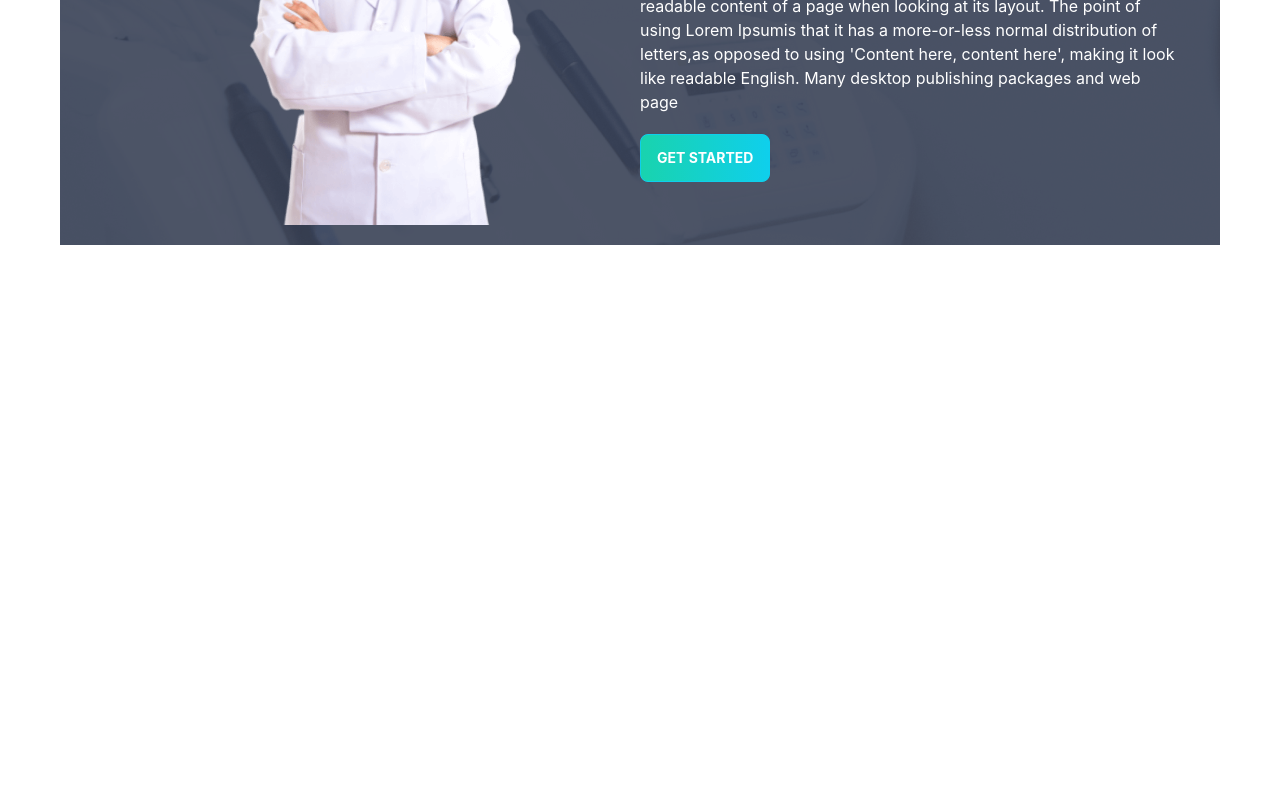
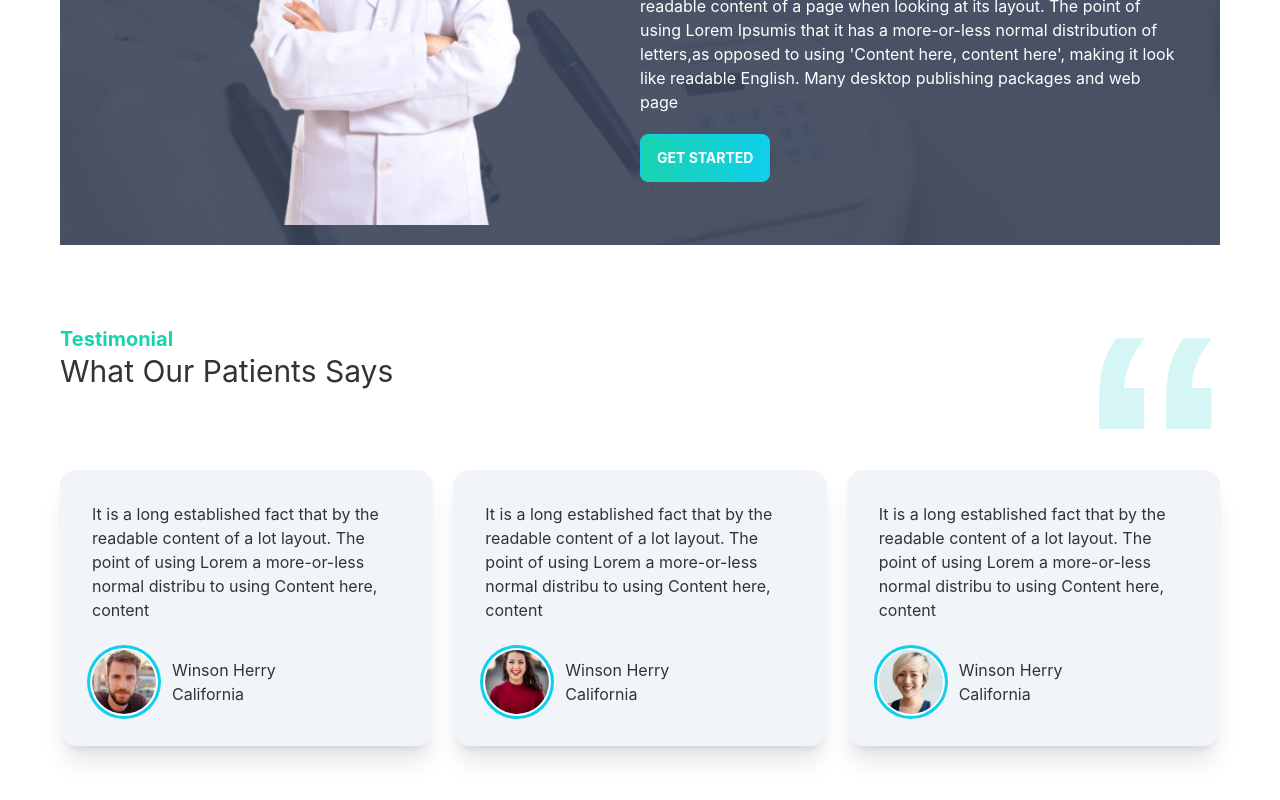
Before and after one commit to moniruzzaman01/doctors-portal-client-with-tailwind, a React (Create React App) app: page / in a window 1280 px wide. Shown: the part 2348-3148 px from the top of the page. Before the commit the page ends 2593 px from the top, so only its background shows below. Built offline with nearby package versions, Linux system fonts and the light colour scheme.

Commit message:
testimonial section added

```diff
--- a/src/Pages/Home/Main/Home.js
+++ b/src/Pages/Home/Main/Home.js
@@ -1,6 +1,7 @@
 import React from "react";
 import HomeAppointment from "../HomeAppointment";
 import Service from "../Service/Service";
+import Testimonial from "../Testimonial/Testimonial";
 import Banner from "./Banner";
 import Info from "./Info";
 
@@ -11,6 +12,7 @@ const Home = () => {
       <Info />
       <Service />
       <HomeAppointment />
+      <Testimonial />
     </div>
   );
 };
--- /dev/null
+++ b/src/Pages/Home/Testimonial/Testimonial.js
@@ -0,0 +1,59 @@
+import React from "react";
+import quote from "../../../assets/icons/quote.svg";
+import TestimonialCard from "./TestimonialCard";
+import people1 from "../../../assets/images/people1.png";
+import people2 from "../../../assets/images/people2.png";
+import people3 from "../../../assets/images/people3.png";
+
+const Testimonial = () => {
+  const testimonials = [
+    {
+      img: people1,
+      name: "Winson Herry",
+      comment:
+        "It is a long established fact that by the readable content of a lot layout. The point of using Lorem a more-or-less normal distribu to using Content here, content",
+      address: "California",
+    },
+    {
+      img: people2,
+      name: "Winson Herry",
+      comment:
+        "It is a long established fact that by the readable content of a lot layout. The point of using Lorem a more-or-less normal distribu to using Content here, content",
+      address: "California",
+    },
+    {
+      img: people3,
+      name: "Winson Herry",
+      comment:
+        "It is a long established fact that by the readable content of a lot layout. The point of using Lorem a more-or-less normal distribu to using Content here, content",
+      address: "California",
+    },
+  ];
+
+  return (
+    <section className="mx-5 my-20">
+      <div className="flex ">
+        <div className="flex-1">
+          <h4 className=" text-xl text-secondary font-bold">Testimonial</h4>
+          <h2 className="text-3xl">What Our Patients Says</h2>
+        </div>
+        <div className="flex-1 justify-end flex">
+          <img className="bh-32 w-32" src={quote} alt="" />
+        </div>
+      </div>
+      <div className="grid grid-cols-1 lg:grid-cols-3 gap-5 mt-10">
+        {testimonials.map((test, key) => (
+          <TestimonialCard
+            key={key}
+            img={test.img}
+            name={test.name}
+            comment={test.comment}
+            address={test.address}
+          ></TestimonialCard>
+        ))}
+      </div>
+    </section>
+  );
+};
+
+export default Testimonial;
--- /dev/null
+++ b/src/Pages/Home/Testimonial/TestimonialCard.js
@@ -0,0 +1,24 @@
+import React from "react";
+
+const TestimonialCard = ({ img, comment, name, address }) => {
+  return (
+    <div className="card lg:max-w-lg bg-slate-100 shadow-xl">
+      <div className="card-body">
+        <p>{comment}</p>
+        <div className="card-actions items-center mt-5">
+          <div className="avatar mr-2">
+            <div className="w-16 rounded-full ring ring-primary ring-offset-base-100 ring-offset-2">
+              <img src={img} alt="" />
+            </div>
+          </div>
+          <div>
+            <h4>{name}</h4>
+            <p>{address}</p>
+          </div>
+        </div>
+      </div>
+    </div>
+  );
+};
+
+export default TestimonialCard;
```
